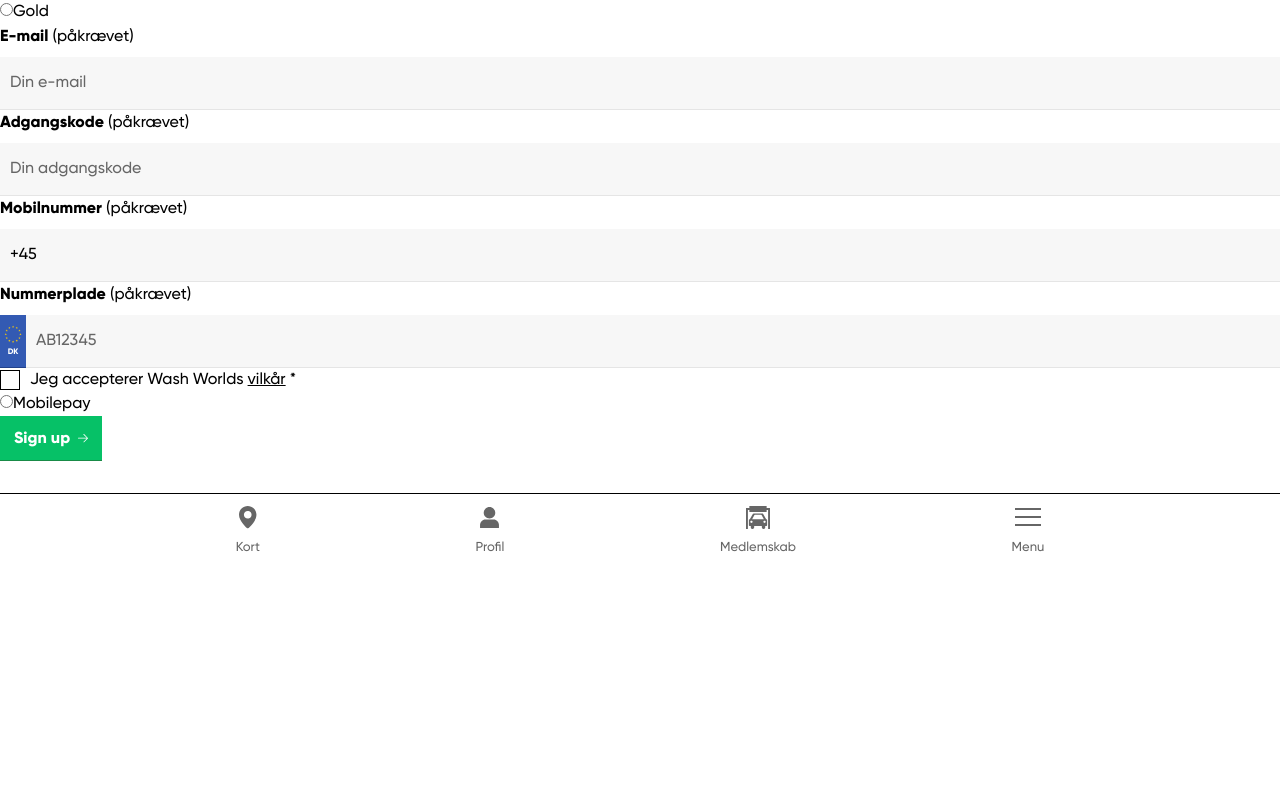
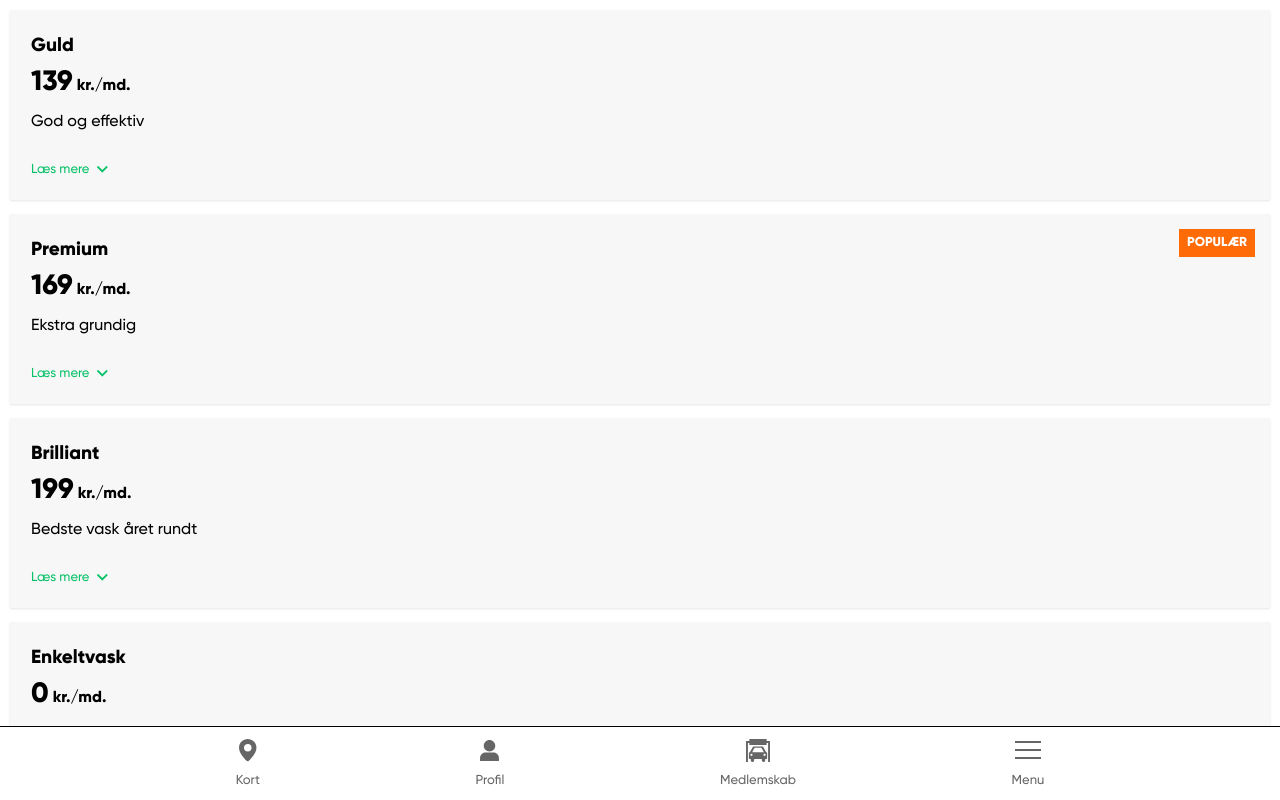
Before and after one commit to Cecilie-Jadach/wash-world-client, a Next.js app: page /signup in a window 1280 px wide. Shown: the top 800 px of the page. Built offline with nearby package versions, Linux system fonts and the light colour scheme.

Commit message:
feat: created Card component for membership selection in signup form

```diff
--- a/app/signup/page.tsx
+++ b/app/signup/page.tsx
@@ -4,9 +4,12 @@ import { useSignUp } from "../hooks/useSignup";
 import Input from "@/components/Input";
 import Button from "@/components/Button";
 import Checkbox from "@/components/Checkbox";
+import Card from "@/components/Card";
+import { useState } from "react";
 
 export default function Signup() {
     const { signUp, isLoading, error, message } = useSignUp()
+    const [selectedMembership, setSelectedMembership] = useState("")
 
     // Handles form submission by preventing the default page reload,
     // collecting all form input values into a FormData object,
@@ -18,11 +21,15 @@ export default function Signup() {
     }
 
     return (
-        <main className="m-4">
+        <main className="m-2xs">
             <form onSubmit={handleSubmit}>
-                <div>
-                    <input type="radio" id="membership" name="membership" value="gold" />
-                    <label htmlFor="membership">Gold</label><br />
+                <div className="flex flex-col gap-xs">
+                    <Card membership="Guld" price={139} description="God og effektiv" selectedCard={selectedMembership === "Guld"} onSelect={setSelectedMembership} />
+                    <Card membership="Premium" price={169} description="Ekstra grundig" selectedCard={selectedMembership === "Premium"} onSelect={setSelectedMembership} showBadge />
+                    <Card membership="Brilliant" price={199} description="Bedste vask året rundt" selectedCard={selectedMembership === "Brilliant"} onSelect={setSelectedMembership} />
+                    <Card membership="Enkeltvask" price={0} description="Køb enkeltvis vask ved vaskehallen fra 59 kr" selectedCard={selectedMembership === "Enkeltvask"} onSelect={setSelectedMembership} />
+                    {/* Hidden input so FormData picks up the chosen membership */}
+                    <input type="hidden" name="membership" value={selectedMembership} />
                 </div>
                 <Input
                     id="email"
--- /dev/null
+++ b/components/Card.tsx
@@ -0,0 +1,120 @@
+"use client"
+
+import React from 'react';
+import { useState } from 'react';
+
+type CardProps = {
+    membership: string
+    price: number
+    description: string
+    selectedCard: boolean
+    onSelect: (membership: string) => void
+    showBadge?: boolean
+}
+
+const Badge = () => (
+    <div className='bg-splash px-3xs py-4xs text-white font-extrabold text-sm w-fit absolute right-xs top-xs'>
+        <p>POPULÆR</p>
+    </div>
+)
+
+const washFeatures: { name: string; memberships: string[] }[] = [
+    { name: 'Skumforvask', memberships: ['Guld', 'Premium', 'Brilliant'] },
+    { name: 'Aktiv Shampoo', memberships: ['Guld', 'Premium', 'Brilliant'] },
+    { name: 'Hjulvask', memberships: ['Guld', 'Premium', 'Brilliant'] },
+    { name: 'Højtryksvask', memberships: ['Guld', 'Premium', 'Brilliant'] },
+    { name: 'Børstevask', memberships: ['Guld', 'Premium', 'Brilliant'] },
+    { name: 'Voks', memberships: ['Guld', 'Premium', 'Brilliant'] },
+    { name: 'Tørring', memberships: ['Guld', 'Premium', 'Brilliant'] },
+    { name: 'Højglans', memberships: ['Premium', 'Brilliant'] },
+    { name: 'Undervognsvask', memberships: ['Premium', 'Brilliant'] },
+    { name: 'Skumvask', memberships: ['Brilliant'] },
+    { name: 'Affedtning', memberships: ['Brilliant'] },
+    { name: 'Sæsonrens', memberships: ['Brilliant'] },
+]
+
+const IncludedIcon = () => (
+    <svg xmlns="http://www.w3.org/2000/svg" width="17" height="17" viewBox="0 0 17 17" fill="none">
+        <path d="M8.365 16.73C12.9849 16.73 16.73 12.9849 16.73 8.365C16.73 3.74514 12.9849 0 8.365 0C3.74514 0 0 3.74514 0 8.365C0 12.9849 3.74514 16.73 8.365 16.73Z" fill="#06C167" />
+        <path d="M3.90381 7.45874L7.37947 11.1714L15.2049 3.34595" stroke="#F7F7F7" strokeWidth="2.09125" />
+    </svg>
+)
+
+const NotIncludedIcon = () => (
+    <svg xmlns="http://www.w3.org/2000/svg" width="17" height="17" viewBox="0 0 17 17" fill="none">
+        <path d="M8.365 0C3.74752 0 0 3.74752 0 8.365C0 12.9825 3.74752 16.73 8.365 16.73C12.9825 16.73 16.73 12.9825 16.73 8.365C16.73 3.74752 12.9825 0 8.365 0ZM12.5475 9.2015H4.1825V7.5285H12.5475V9.2015Z" fill="#666666" />
+    </svg>
+)
+
+export default function Card({ membership, price, description, selectedCard, onSelect, showBadge }: CardProps) {
+    const [activeReadMore, setActiveReadMore] = useState(false);
+
+    return (
+        <div onClick={() => onSelect(membership)}
+            className={`relative flex flex-col gap-sm p-s bg-grey-5 drop-shadow-xs drop-shadow-grey-10 ${selectedCard ? 'border border-green-white-background' : 'border border-transparent'}`}
+        >
+            <div className='flex flex-col gap-3xs'>
+                {showBadge && <Badge />}
+                <div>
+                    <p className='text-lg font-extrabold'>{membership}</p>
+                    <div className='flex gap-4xs items-baseline'>
+                        <p className='text-2xl font-extrabold'>{price}</p>
+                        <p className='text-md font-extrabold'>kr./md.</p>
+                    </div>
+                </div>
+                <p className='text-md'>{description}</p>
+            </div>
+
+            {/* READ MORE */}
+            <div onClick={() => setActiveReadMore(!activeReadMore)} className='flex gap-3xs text-green-white-background text-sm items-center'>
+                <p>Læs mere</p>
+                <svg className={activeReadMore ? 'rotate-180' : ''} xmlns="http://www.w3.org/2000/svg" width="11" height="7" viewBox="0 0 11 7" fill="none">
+                    <path d="M4.89729 6.27398L0.17096 1.54763C-0.0569867 1.31969 -0.0569867 0.950127 0.17096 0.722205L0.72221 0.170955C0.949768 -0.0566031 1.31857 -0.0570411 1.54667 0.169982L5.31001 3.9157L9.07333 0.169982C9.30143 -0.0570411 9.67023 -0.0566031 9.89779 0.170955L10.449 0.722205C10.677 0.950151 10.677 1.31971 10.449 1.54763L5.72274 6.27398C5.49479 6.50191 5.12523 6.50191 4.89729 6.27398Z" fill="#06C167" />
+                </svg>
+            </div>
+
+            <div className={`${activeReadMore ? "block" : "hidden"} grid gap-xs`}>
+                {membership === 'Enkeltvask' ? (
+                    <>
+                        <p className='font-extrabold'>Enkeltvask priser</p>
+                        <div className='grid grid-flow-col gap-2xs grid-cols-3'>
+                            <div className='flex flex-col items-baseline'>
+                                <p className='font-extrabold'>Guld</p>
+                                <div className='flex gap-4xs items-baseline'>
+                                    <p className='text-lg font-extrabold'>59</p>
+                                    <p className='text-xs font-extrabold'>kr.</p>
+                                </div>
+                            </div>
+                            <div className='flex flex-col items-baseline'>
+                                <p className='font-extrabold'>Premium</p>
+                                <div className='flex gap-4xs items-baseline'>
+                                    <p className='text-lg font-extrabold'>89</p>
+                                    <p className='text-xs font-extrabold'>kr.</p>
+                                </div>
+                            </div>
+                            <div className='flex flex-col items-baseline'>
+                                <p className='font-extrabold'>Brilliant</p>
+                                <div className='flex gap-4xs items-baseline'>
+                                    <p className='text-lg font-extrabold'>119</p>
+                                    <p className='text-xs font-extrabold'>kr.</p>
+                                </div>
+                            </div>
+                        </div>
+                    </>
+                ) : (
+                    <>
+                        <p className='font-extrabold'>Inkluderet i {membership}</p>
+                        <div className='grid grid-flow-col gap-2xs grid-rows-6'>
+                            {washFeatures.map((washFeature) => (
+                                <div key={washFeature.name} className='flex gap-2xs items-center'>
+                                    {washFeature.memberships.includes(membership) ? <IncludedIcon /> : <NotIncludedIcon />}
+                                    <p>{washFeature.name}</p>
+                                </div>
+                            ))}
+                        </div>
+                    </>
+                )}
+            </div>
+        </div>
+    )
+}
```
